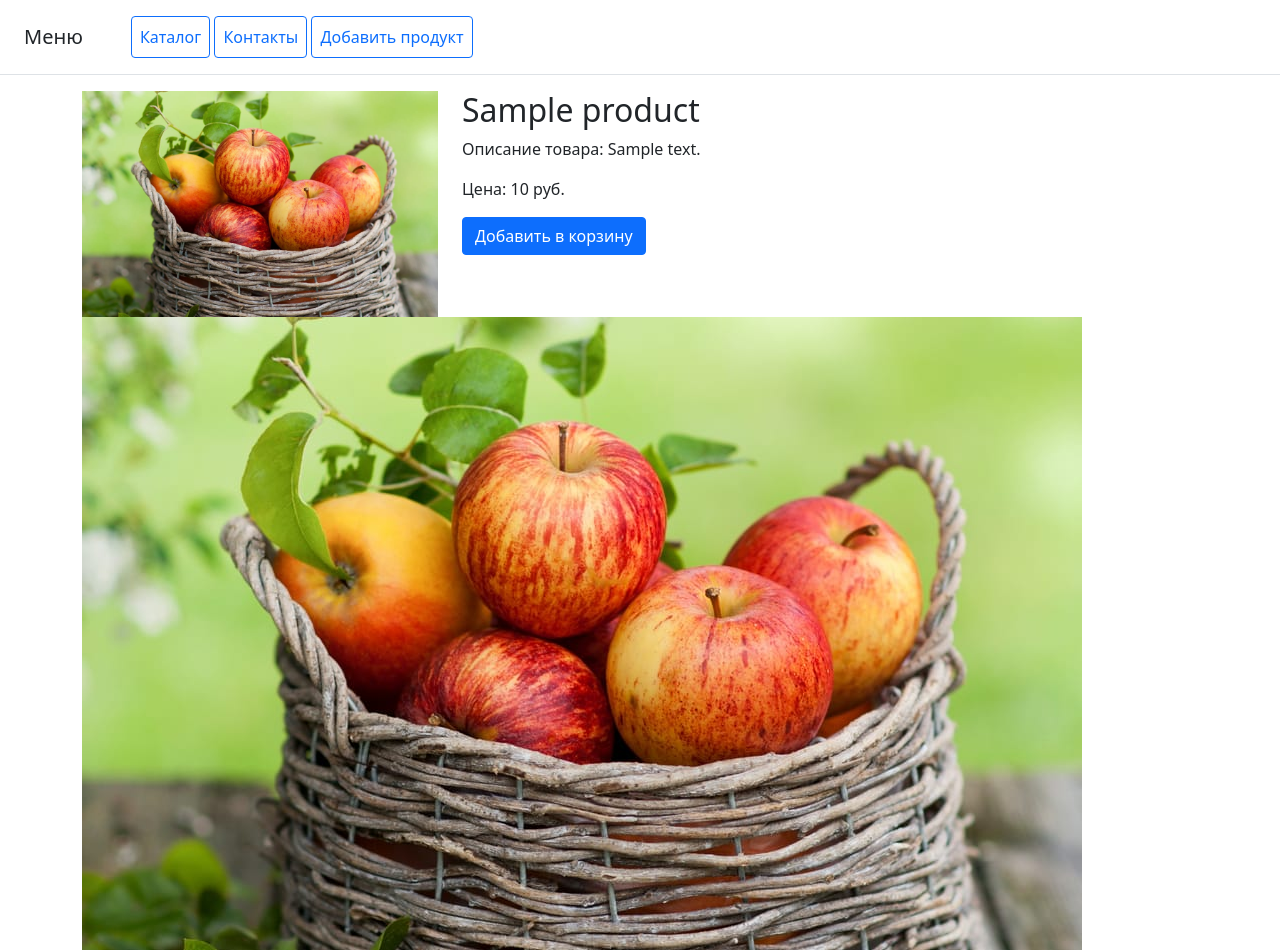
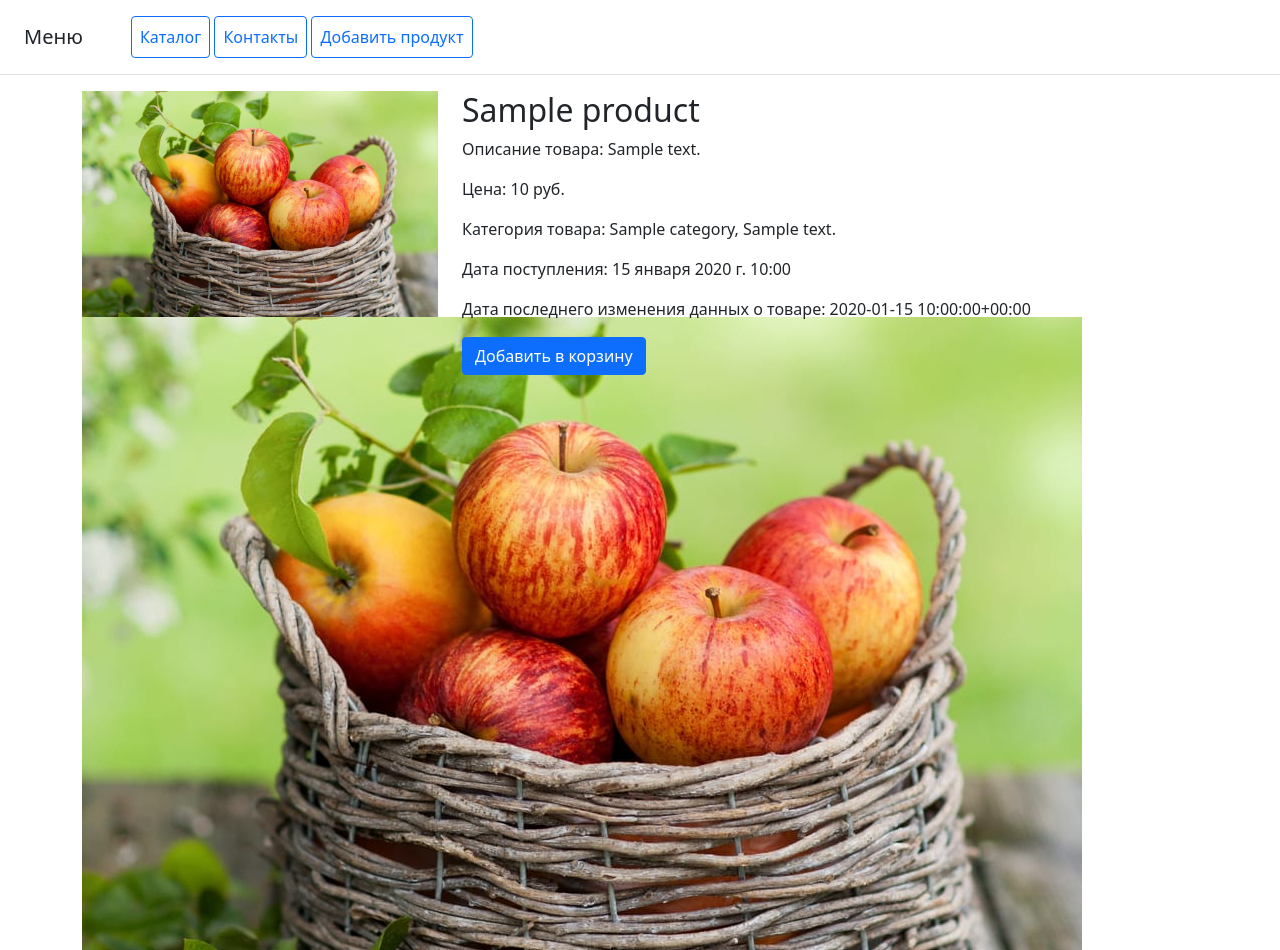
Before and after one commit to MmmDanon1/h_w_20.1.1, a Django app: page /product/1/ in a window 1280 px wide. Shown: the top 950 px of the page. Run offline with Django 4.2, Linux system fonts and the light colour scheme; tables that the repository leaves empty hold one stand-in row (values such as "Sample post"); some libraries are stand-ins or nearby versions.

Commit message:
creat 20.2

```diff
--- a/products/templates/products/home.html
+++ b/products/templates/products/home.html
@@ -23,7 +23,7 @@
                     <img src="{{ product.image|media_url }}" alt="Card image">
                     <h3 class="card-title pricing-card-title">Цена: {{ product.price }} рублей</h3>
                     <h3 class="card-title pricing-card-title">Описание товара: {{ product.description|truncatechars:100 }}</h3>
-                    <a href="{% url 'product' product.id %}" class="btn btn-primary">Купить</a>
+                    <a href="{% url 'product' product.id %}" class="btn btn-primary">Ссылка на товар</a>
                 </div>
             </div>
         </div>
--- a/products/templates/products/product.html
+++ b/products/templates/products/product.html
@@ -13,6 +13,9 @@
                 <!--<p>Описание товара: {{ product.description_prod }}</p>-->
                 <p>Описание товара: {{ product.description | truncatechars:100 }}</p>
                 <p>Цена: {{ product.price }} руб.</p>
+                <p>Категория товара: {{ product.category | truncatechars:100 }}</p>
+                <p>Дата поступления: {{ product.date_created }} </p>
+                <p>Дата последнего изменения данных о товаре: {{ product.date_of_change | truncatechars:100 }}</p>
                 <button class="btn btn-primary">Добавить в корзину</button>
             </div>
         </div>
```
